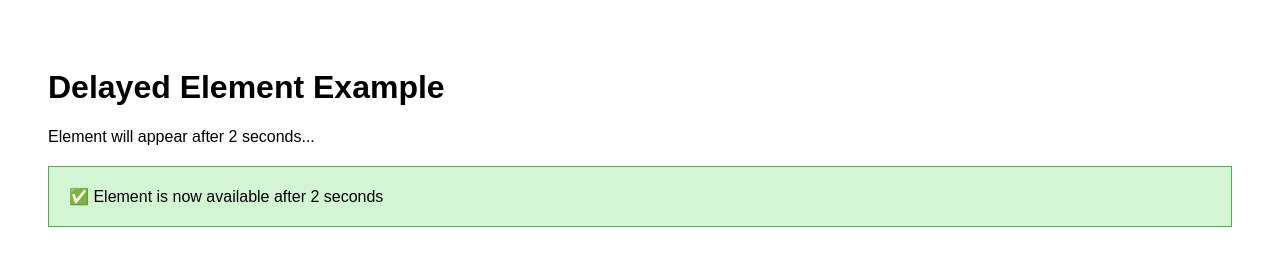
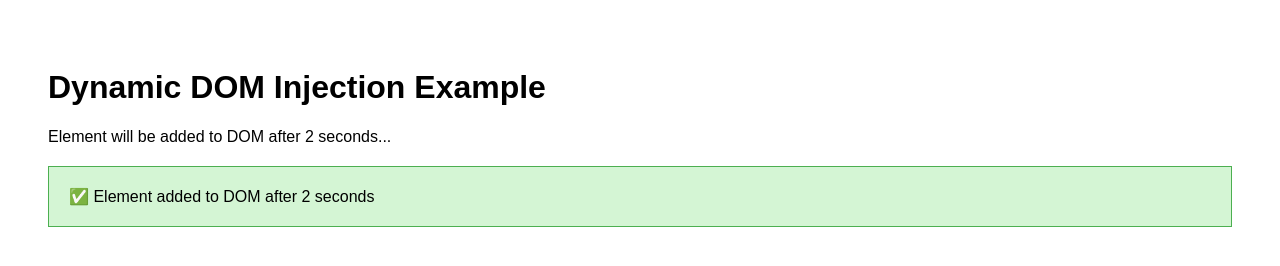
Before and after one commit to gvjr2002/regressioncheck, a plain HTML site: page index.html in a window 1280 px wide. Drawn offline with Linux system fonts and the light colour scheme.

Commit message:
Update index.html

```diff
--- a/index.html
+++ b/index.html
@@ -1,10 +1,10 @@
 <!DOCTYPE html>
 <html lang="en">
 <head>
-  <script referrerpolicy="no-referrer-when-downgrade" src="https://dev.visualwebsiteoptimizer.com/cloud-run-test/final/29000586.js" id="vwoCode"></script>
+   <script referrerpolicy="no-referrer-when-downgrade" src="https://dev.visualwebsiteoptimizer.com/cloud-run-test/final/29000586.js" id="vwoCode"></script>
   <meta charset="UTF-8" />
-  <meta name="viewport" content="width=device-width, initial-scale=1.0" />
-  <title>Element Available After 2 Seconds</title>
+  <meta name="viewport" content="width=device-width, initial-scale=1.0"/>
+  <title>Element Added After 2 Seconds</title>
 
   <style>
     body {
@@ -12,29 +12,31 @@
       padding: 40px;
     }
 
-    #delayed-element {
+    .dynamic-box {
       padding: 20px;
       background: #d4f5d4;
       border: 1px solid #4caf50;
       margin-top: 20px;
-      display: none;
     }
   </style>
 </head>
 <body>
 
-  <h1>Delayed Element Example</h1>
+  <h1>Dynamic DOM Injection Example</h1>
 
-  <p>Element will appear after 2 seconds...</p>
-
-  <div id="delayed-element">
-    ✅ Element is now available after 2 seconds
-  </div>
+  <p>Element will be added to DOM after 2 seconds...</p>
 
   <script>
     setTimeout(() => {
-      document.getElementById("delayed-element").style.display = "block";
-      console.log("Element is now available");
+      const div = document.createElement("div");
+
+      div.id = "delayed-element";
+      div.className = "dynamic-box";
+      div.innerHTML = "✅ Element added to DOM after 2 seconds";
+
+      document.body.appendChild(div);
+
+      console.log("Element added to DOM");
     }, 2000);
   </script>
 
```
